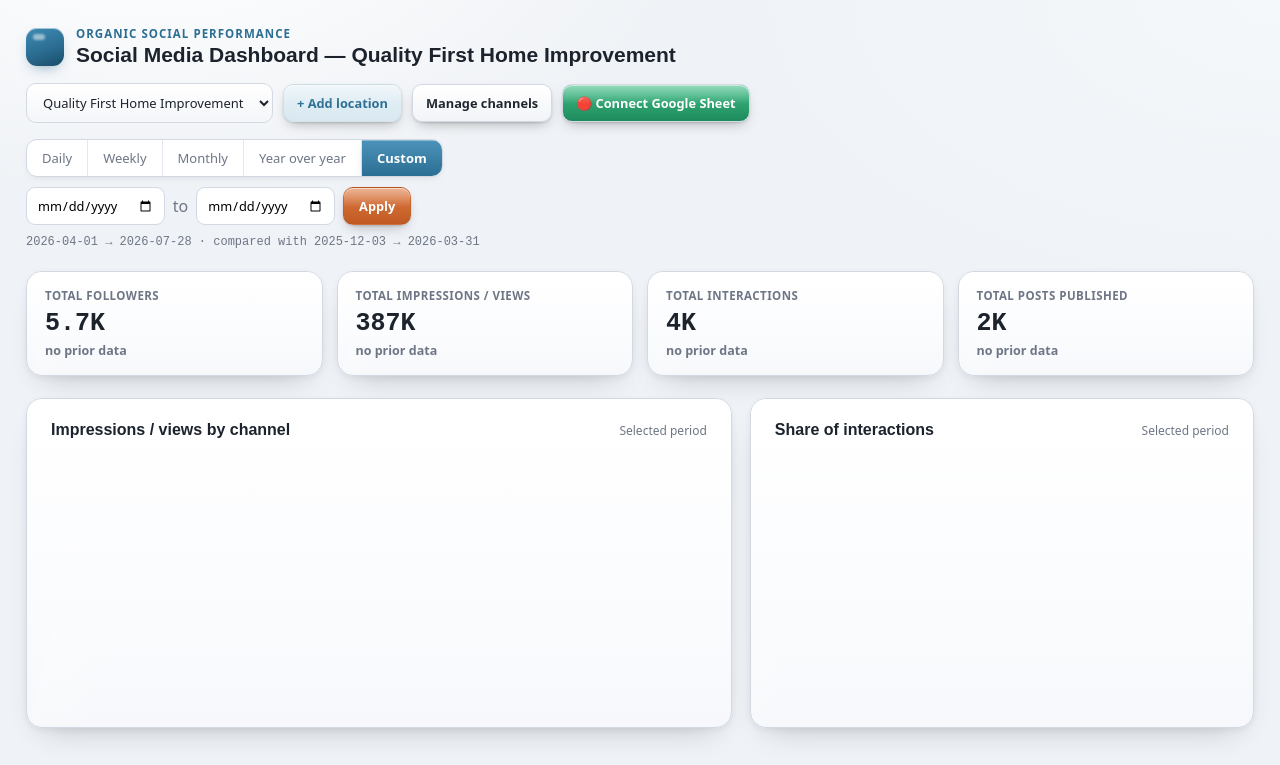
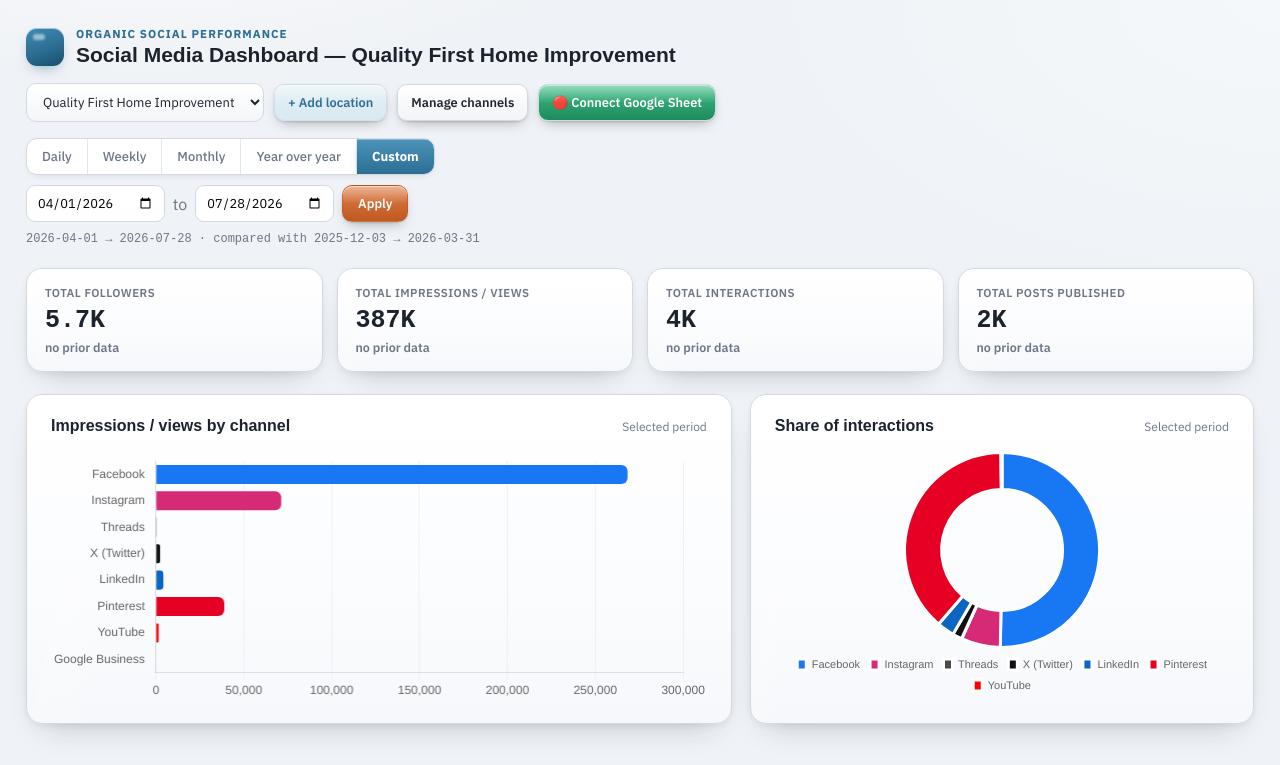
Before and after one commit to QualityFirstHomeImprovement/quality-first-social-dashboard, a plain HTML site: page index.html in a window 1280 px wide. Shown: the top 765 px of the page. Drawn offline with nearby package versions, Linux system fonts and the light colour scheme.

Commit message:
Fix broken local asset paths with CDN links

```diff
--- a/index.html
+++ b/index.html
@@ -4,9 +4,9 @@
 
 <title>Social Media Dashboard — Quality First Home Improvement</title>
 <link rel="preconnect" href="https://fonts.googleapis.com/">
-<link href="./social-media-dashboard_files/css2" rel="stylesheet">
-<script src="./social-media-dashboard_files/chart.umd.min.js.download"></script>
-<script src="./social-media-dashboard_files/papaparse.min.js.download"></script>
+<link href="https://fonts.googleapis.com/css2?family=IBM+Plex+Sans:wght@400;500;600;700&display=swap" rel="stylesheet">
+  <script src="https://cdn.jsdelivr.net/npm/chart.js@4/dist/chart.umd.min.js"></script>
+  <script src="https://cdn.jsdelivr.net/npm/papaparse@5/papaparse.min.js"></script>
 <style>
   :root{
     --paper:#EFF2F6;
```
